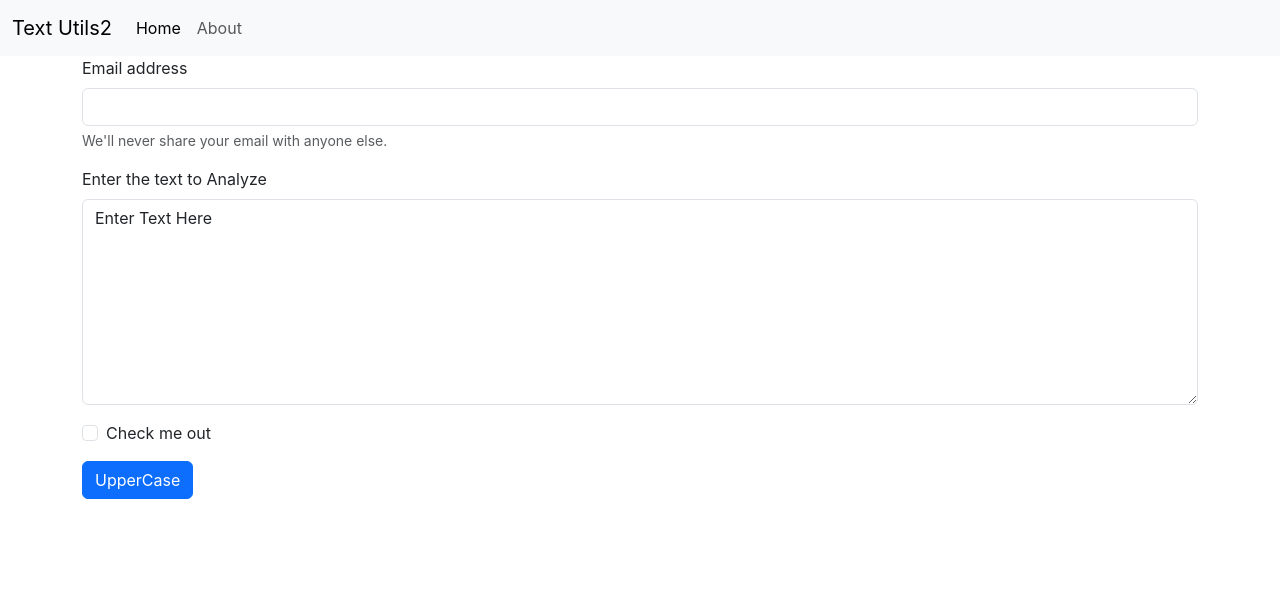
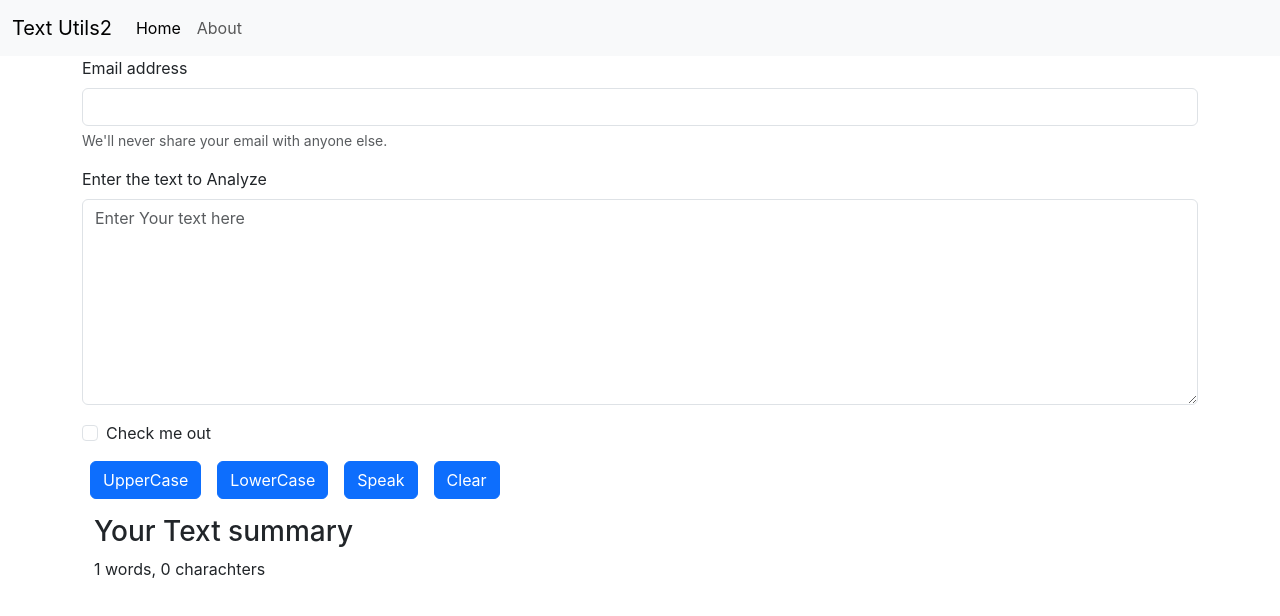
Before and after one commit to chirag21120/TextUtils, a React (Create React App) app: page / in a window 1280 px wide. Shown: the top 616 px of the page. Built offline with nearby package versions, Linux system fonts and the light colour scheme.

Commit message:
added some more functionality

```diff
--- a/src/App.css
+++ b/src/App.css
@@ -9,8 +9,7 @@ nav{
   /* justify-content: center; */
   text-decoration: none;
   list-style: none;
-  background: black;
-  color: white;
+  /* color: white; */
 }
  nav li{
   padding: 10px;
--- a/src/components/TextForm.js
+++ b/src/components/TextForm.js
@@ -1,18 +1,38 @@
 import React, { useState } from "react";
 
 export default function TextForm(props) {
-  const [text, setText] = useState('Enter Text Here');
+  const [text, setText] = useState('');
   const handleOnChange = (event)=>{
-    console.log("Handle Changed");
+    // console.log("Handle Changed");
     setText(event.target.value);
   }
   const handleUpClick = (e)=>{
     e.preventDefault();
-    console.log("Upper Case Was Clicked");
+    // console.log("Upper Case Was Clicked");
     let newText = text.toUpperCase();
     setText(newText);
   }
+  const handleLowClick = (e)=>{
+    e.preventDefault();
+    let newText = text.toLowerCase();
+    setText(newText);
+  }
+
+  const speak = (e)=>{
+    e.preventDefault();
+    let msg = new SpeechSynthesisUtterance();
+    msg.text = text;
+    window.speechSynthesis.speak(msg);
+  }
+
+  const clear = (e)=>{
+    e.preventDefault();
+   let newText = '';
+   setText(newText);
+  }
+
   return (
+    <>
     <div>
       <form>
         <div className="mb-3">
@@ -52,10 +72,24 @@ export default function TextForm(props) {
             Check me out
           </label>
         </div>
-        <button  className="btn btn-primary" onClick={handleUpClick}>
+        <button  className="btn btn-primary mx-2" onClick={handleUpClick}>
           UpperCase
+        </button>
+        <button  className="btn btn-primary mx-2" onClick={handleLowClick}>
+          LowerCase
+        </button>
+        <button  className="btn btn-primary mx-2" onClick={speak}>
+          Speak
+        </button>
+        <button  className="btn btn-primary mx-2" onClick={clear}>
+          Clear
         </button>
       </form>
     </div>
+    <div className="container my-3">
+      <h3>Your Text summary</h3>
+      <p>{text.split(" ").length} words, {text.length} charachters</p>
+    </div>
+    </>
   );
 }
```
